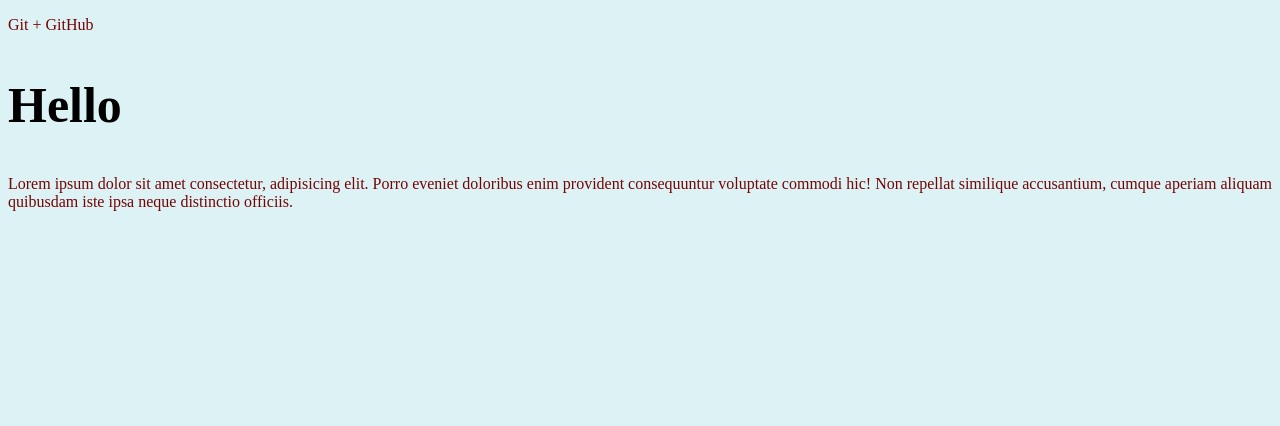
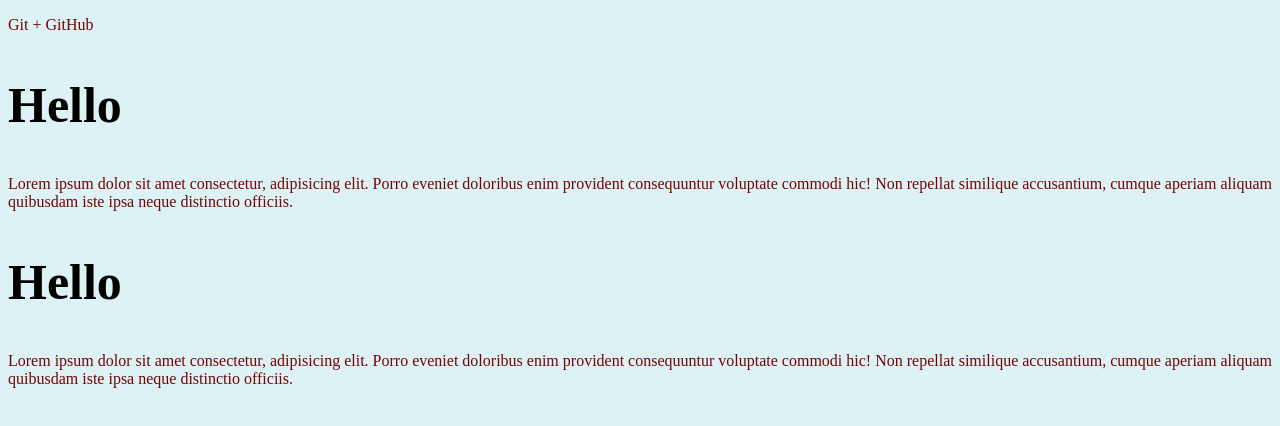
Before and after one commit to LevKhaliapin/gittest, a plain HTML site: page index.html in a window 1280 px wide. Drawn offline with Linux system fonts and the light colour scheme.

Commit message:
Ветка about и работа в ней

```diff
--- a/index.html
+++ b/index.html
@@ -11,5 +11,7 @@
     <p>Git + GitHub</p>
     <h2>Hello</h2>
     <p>Lorem ipsum dolor sit amet consectetur, adipisicing elit. Porro eveniet doloribus enim provident consequuntur voluptate commodi hic! Non repellat similique accusantium, cumque aperiam aliquam quibusdam iste ipsa neque distinctio officiis.</p>
+    <h2>Hello</h2>
+    <p>Lorem ipsum dolor sit amet consectetur, adipisicing elit. Porro eveniet doloribus enim provident consequuntur voluptate commodi hic! Non repellat similique accusantium, cumque aperiam aliquam quibusdam iste ipsa neque distinctio officiis.</p>
 </body>
 </html>
```
